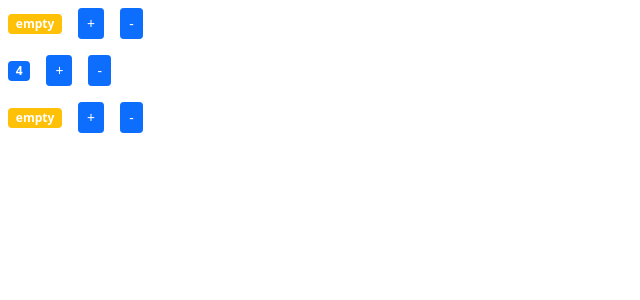
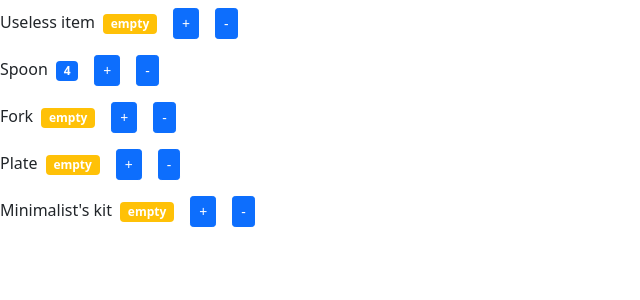
Before and after one commit to enterprise1912/counter-react-app, a React (Create React App) app: page / in a window 1280 px wide. Shown: the top 300 px of the page, without its empty margins (0-640 px from the left). Built offline with nearby package versions, Linux system fonts and the light colour scheme.

Commit message:
added bin item names

```diff
--- a/src/components/counter.jsx
+++ b/src/components/counter.jsx
@@ -20,6 +20,7 @@ const Counter = (props) => {
 
   return (
     <div>
+      <span>{props.name}</span>
       <span className={getBageClasses()}>{formatValue()}</span>
       <button className="btn btn-primary btn-sm m-2" onClick={handleIncrement}>
         +
--- a/src/components/counterList.jsx
+++ b/src/components/counterList.jsx
@@ -3,14 +3,16 @@ import Counter from "./counter";
 
 const CounterList = () => {
   const counters = [
-    { id: 0, value: 0 },
-    { id: 1, value: 4 },
-    { id: 2, value: 0 },
+    { id: 0, value: 0, name: "Useless item" },
+    { id: 1, value: 4, name: "Spoon" },
+    { id: 2, value: 0, name: "Fork" },
+    { id: 3, value: 0, name: "Plate" },
+    { id: 4, value: 0, name: "Minimalist's kit" },
   ];
   return (
     <>
       {counters.map((count) => (
-        <Counter key={count.id} value={count.value} />
+        <Counter key={count.id} value={count.value} name={count.name} />
       ))}
     </>
   );
```
